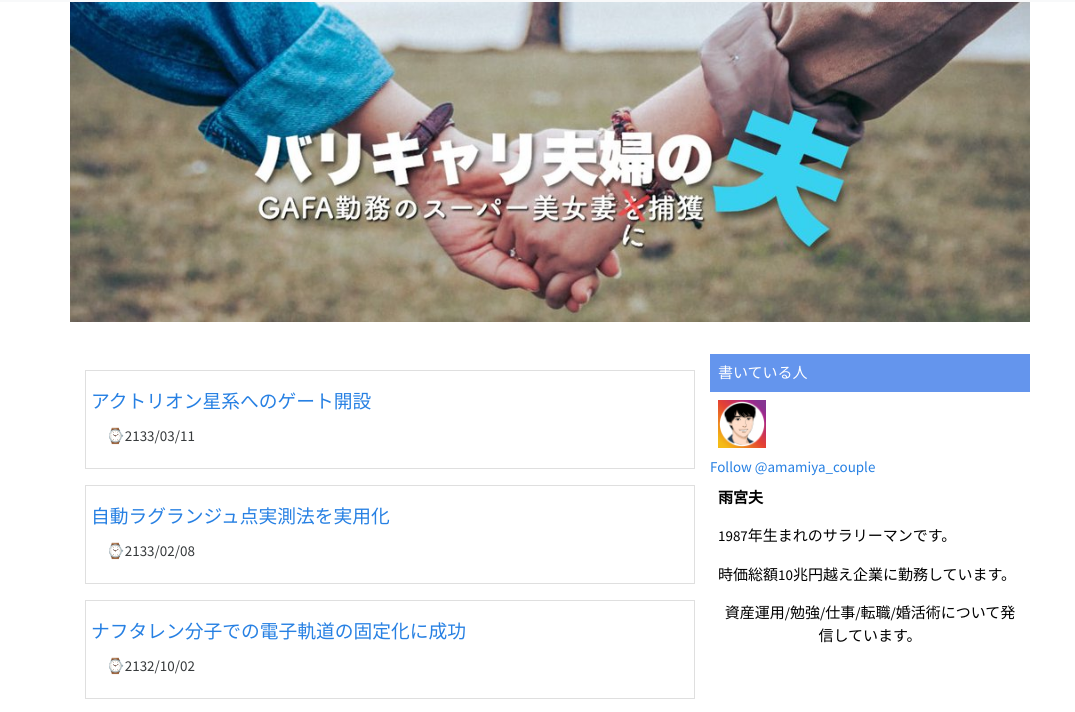
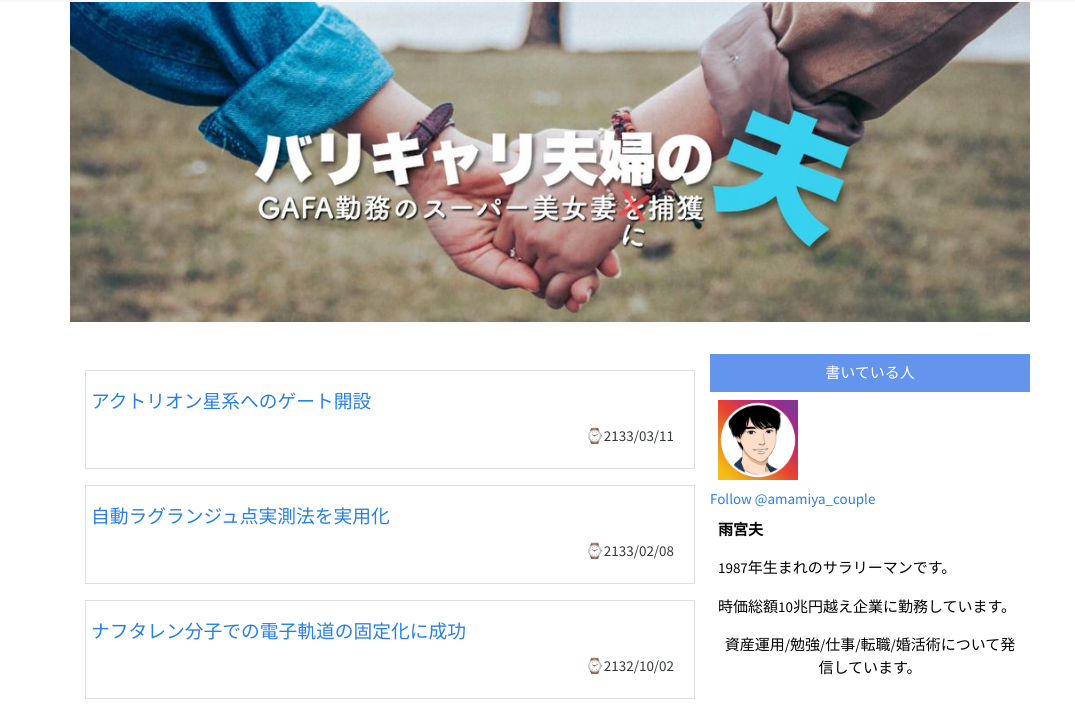
Before and after one commit to amamiyacouple/blog, a Gatsby site: page / in a window 1280 px wide. Shown: the part 53-765 px from the top of the page, without its empty margins (0-1075 px from the left). Built offline with nearby package versions, Linux system fonts and the light colour scheme; Gatsby itself is replaced by a stand-in of ours.

Commit message:
index20200905

```diff
--- a/src/pages/index.js
+++ b/src/pages/index.js
@@ -31,21 +31,25 @@ const IndexPage = ({ data }) => (
                   </Link>
                 </Card.Title>
               </Row>
-              <Row style={{textAlign:'right'}}>
-                <Card.Text>
-                  <Col style={{textAlign:'right'}}>⌚{node.frontmatter.date}</Col>
-                </Card.Text>
+              <Row>
+                <Col style={{textAlign:'right'}}>
+                  <Card.Text>
+                    ⌚{node.frontmatter.date}
+                  </Card.Text>
+                </Col>
               </Row>
             </Card.Body>
           </Card>
         ))}
       </Col>
       <Col xs={12} md={4} style={{maxWidth:`320px`,textAlign:'center'}}>
-        <Row style={{backgroundColor:`cornflowerblue`,color:`white`,padding:`0.5rem`,textAlign:'center'}}>
-          書いている人
+        <Row style={{backgroundColor:`cornflowerblue`,color:`white`,padding:`0.5rem`}}>
+          <Col style={{textAlign:'center'}}>
+            書いている人
+          </Col>
         </Row>
         <Row>
-          <img src={twitter_husbandImg} style={{maxWidth:`20%`,padding:`0.5rem`}} />
+          <img src={twitter_husbandImg} style={{maxWidth:`30%`,padding:`0.5rem`}} />
         </Row>
         <Row>
           <div class="twitter">
```
